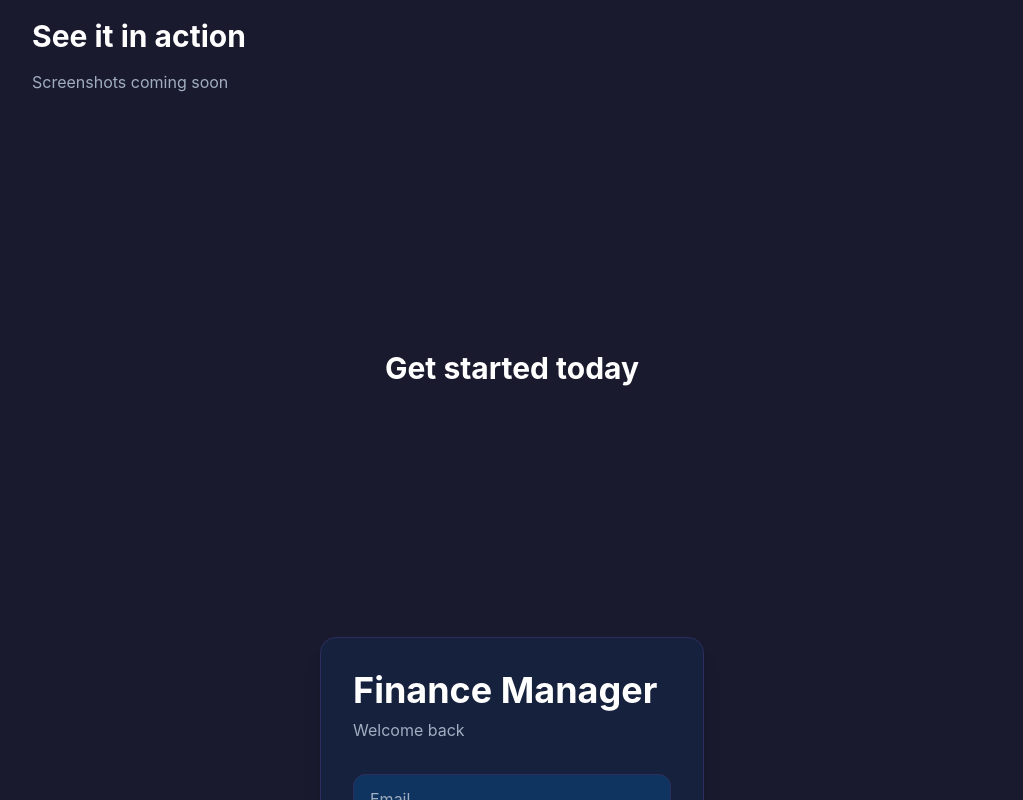
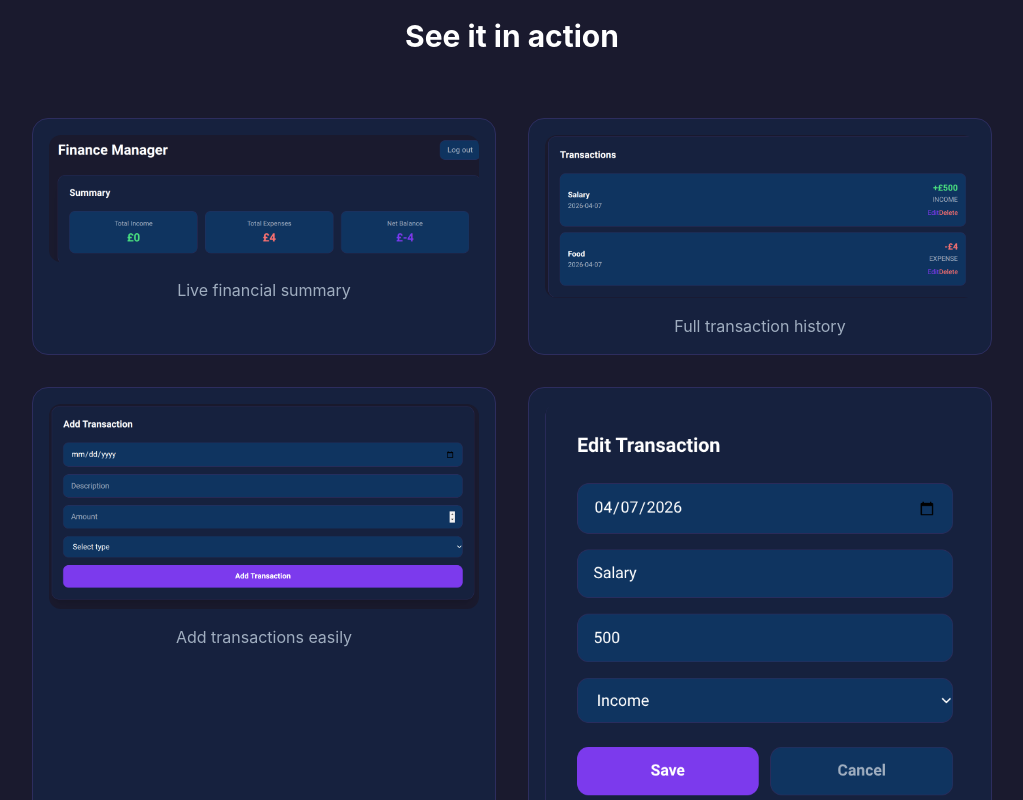
Before and after one commit to Dan-2000/Personal_Finance_Manager, a React (Create React App) app in the folder frontend/: page / in a window 1280 px wide. Shown: the part 1140-1940 px from the top of the page, without its empty margins (128-1151 px from the left). Built offline with nearby package versions, Linux system fonts and the light colour scheme.

Commit message:
adding images to the landing page

```diff
--- a/frontend/src/LandingPage.js
+++ b/frontend/src/LandingPage.js
@@ -80,10 +80,27 @@ useEffect(() => {
     </div>
 </div>
 
-{/* Screenshots placeholder */}
+{/* Images of website working */}
 <div className="fade-in opacity-0 translate-y-8 transition-all duration-700 max-w-5xl mx-auto px-8 py-24">
-    <h3 className="text-3xl font-bold text-white mb-4">See it in action</h3>
-    <p className="text-[#a0aec0] mb-16">Screenshots coming soon</p>
+    <h3 className="text-3xl font-bold text-white text-center mb-16">See it in action</h3>
+    <div className="grid grid-cols-2 gap-8">
+        <div className="bg-[#16213e] rounded-2xl p-4 border border-[#2d2d5e]">
+            <img src={require("./assets/Summary.png")} alt="Summary" className="rounded-xl w-full"/>
+            <p className="text-[#a0aec0] text-center mt-4">Live financial summary</p>
+        </div>
+        <div className="bg-[#16213e] rounded-2xl p-4 border border-[#2d2d5e]">
+            <img src={require("./assets/Transaction History.png")} alt="Transactions" className="rounded-xl w-full"/>
+            <p className="text-[#a0aec0] text-center mt-4">Full transaction history</p>
+        </div>
+        <div className="bg-[#16213e] rounded-2xl p-4 border border-[#2d2d5e]">
+            <img src={require("./assets/Add Transaction.png")} alt="Add Transaction" className="rounded-xl w-full"/>
+            <p className="text-[#a0aec0] text-center mt-4">Add transactions easily</p>
+        </div>
+        <div className="bg-[#16213e] rounded-2xl p-4 border border-[#2d2d5e]">
+            <img src={require("./assets/Edit Transaction.png")} alt="Edit Transaction" className="rounded-xl w-full"/>
+            <p className="text-[#a0aec0] text-center mt-4">Edit transactions with ease</p>
+        </div>
+    </div>
 </div>
 
 {/* Login section */}
```
Also changed, not shown: frontend/src/assets/Edit Transaction.png (added).
